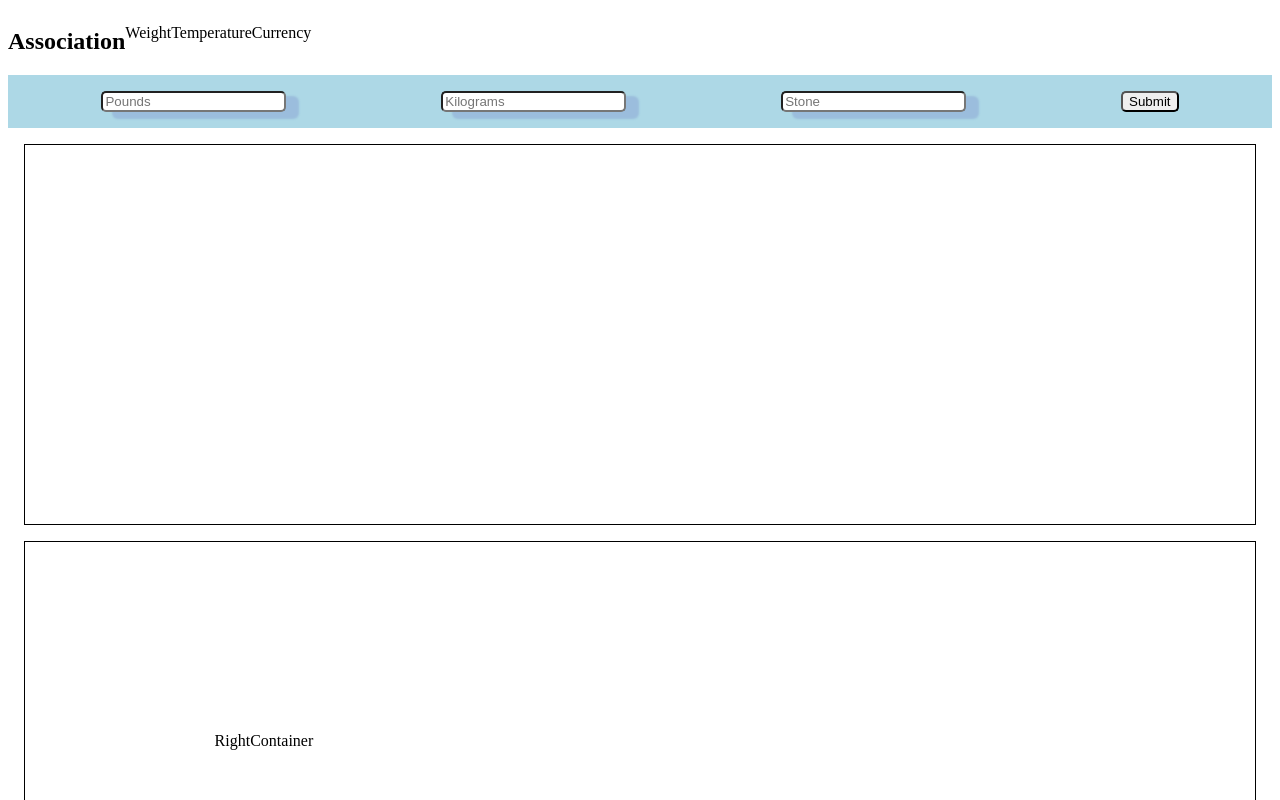
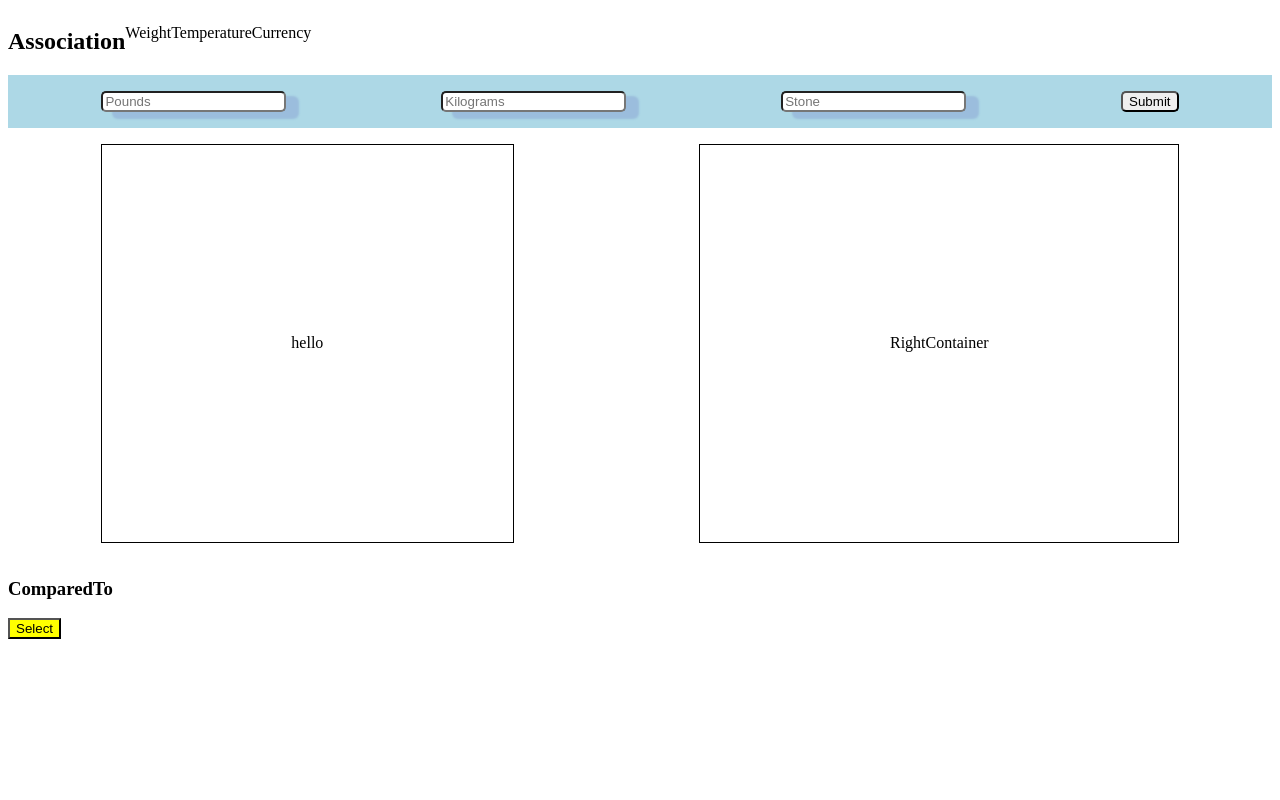
Before and after one commit to Assocation-Mewtwo/Association, a React (Vite) app: page / in a window 1280 px wide. Shown: the top 800 px of the page. Built offline with nearby package versions, Linux system fonts and the light colour scheme.

Commit message:
co-author: cronullarc
ryancronulla@gmail.com

co-author: missmshel

mshelconroy@gmail.com

co-author: KrankyKnight

d[onaldptwiford@gmail.com](mailto:donaldptwiford@gmail.com)

```diff
--- a/src/App.css
+++ b/src/App.css
@@ -11,6 +11,12 @@
   #nav-right {
     display: flex;
     flex-direction: row;
+  }
+
+  #main-container {
+    display: flex;
+    flex-direction: row;
+    justify-content: space-around;
   }
 
   /* left container styling */
@@ -65,6 +71,13 @@
   display: block;
 }
 
+#weight-form {
+  display: flex;
+  flex-direction: row;
+  justify-content: space-around;
+
+}
+
 .weight-input {
   border-radius: 5px;
   box-shadow: 12px 6px 2px 1px rgba(83, 83, 185, 0.2);
--- a/src/App.tsx
+++ b/src/App.tsx
@@ -60,8 +60,12 @@ function App() {
     <>
     <Banner />
     <WeightForm kilo={kilo} setKilo={setKilo} pound={pound} setPound={setPound} stone={stone} setStone={setStone} sendGrams={sendGrams} />
+
+    <div id="main-container">
     <LeftContainer />
     <RightContainer />
+    </div>
+
     <ComparedTo />
     </>
   )
--- a/src/LeftContainer.tsx
+++ b/src/LeftContainer.tsx
@@ -5,7 +5,7 @@ const LeftContainer = () => {
 
   return (
     <div id="left-container">
-
+      hello
     </div>
   )
 }
--- a/src/WeightForm.tsx
+++ b/src/WeightForm.tsx
@@ -40,7 +40,7 @@ const WeightForm = (props) => {
 }
 
   return (
-    <div id="weight-form" style={{ display: 'flex', flexDirection: 'row', justifyContent: 'space-around'  }}>
+    <div id="weight-form">
 
       <input type='text' className="weight-input" placeholder="Pounds" onChange={e => changePounds(e)} disabled={poundsInput}></input>
 
```
